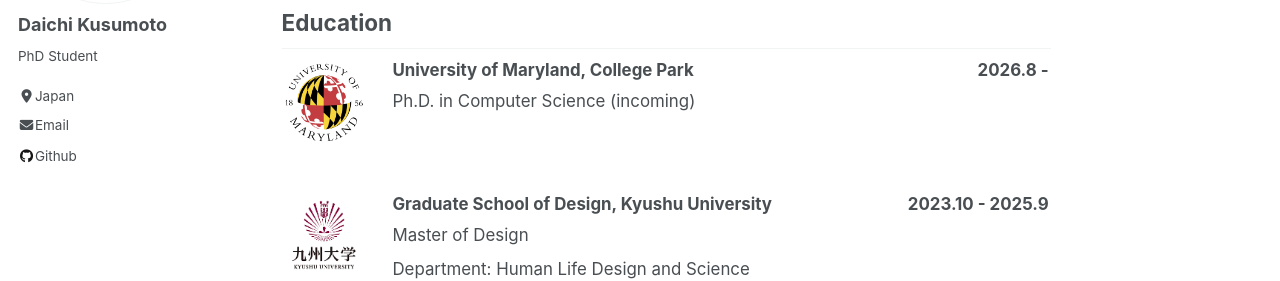
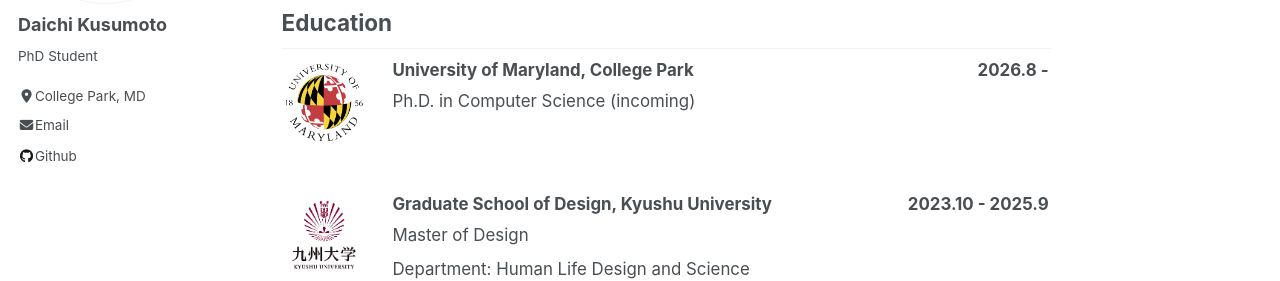
Before and after one commit to bugpiece/bugpiece.github.io, a Jekyll site: the page built from _pages/about.md, in a window 1280 px wide. Shown: the part 526-807 px from the top of the page. Built offline with Jekyll 4.4.1, drawn with Linux system fonts in a browser that asks for light colours.

Commit message:
Update location to College Park, MD
Now heading to the University of Maryland, so change the sidebar location
from Japan to College Park, MD.

Co-Authored-By: Claude Opus 4.8 <noreply@anthropic.com>

```diff
--- a/_config.yml
+++ b/_config.yml
@@ -25,7 +25,7 @@ author:
   name             : "Daichi Kusumoto"
   pronouns         : # example: "she/her"
   bio              : "PhD Student"
-  location         : "Japan"
+  location         : "College Park, MD"
   employer         : #
   uri              : # URL
   email            : "bugpiece@gmail.com"
```
